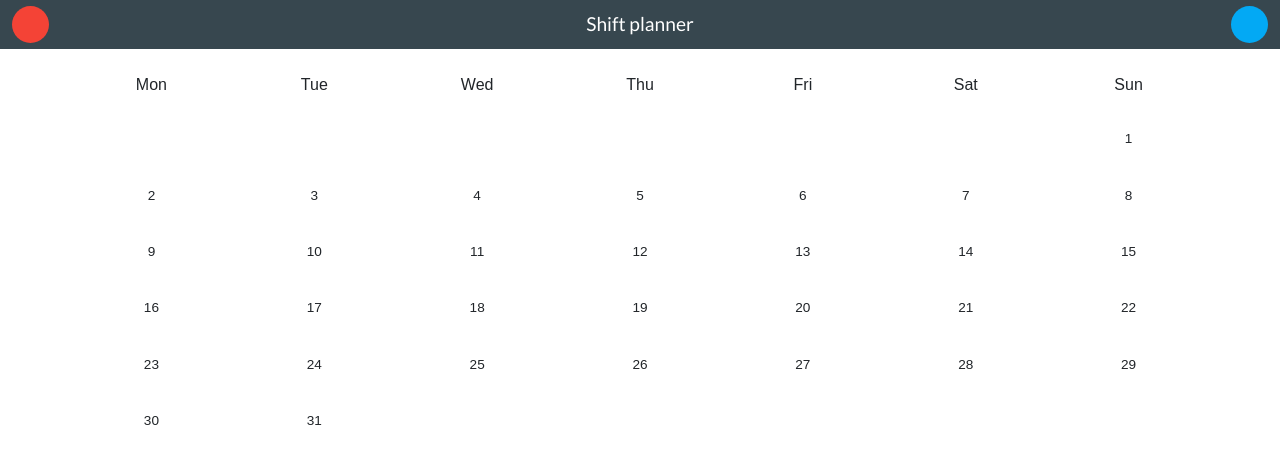
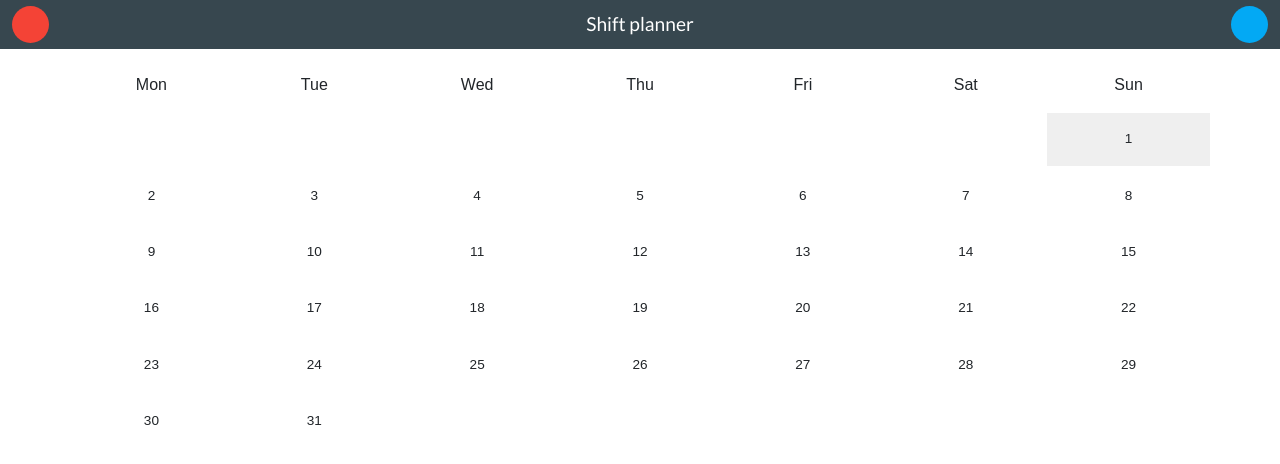
Before and after one commit to alexdunne/shift-planner-app, a React (Create React App) app: page / in a window 1280 px wide. In both pictures the pointer is over the element 1128 px from the left and 139 px from the top of the page. Shown: the top 464 px of the page. Built offline with nearby package versions, Linux system fonts and the light colour scheme.

Commit message:
Styled the day cell on hover

```diff
--- a/src/components/Calendar/CalendarDay/index.css
+++ b/src/components/Calendar/CalendarDay/index.css
@@ -2,4 +2,10 @@
   font-size: 0.85rem;
   padding-top: 1rem;
   padding-bottom: 1rem;
+  cursor: pointer;
+  transition: background-color 150ms ease-in-out;
 }
+
+.calendar-day:hover {
+  background-color: #efefef;
+}
```
